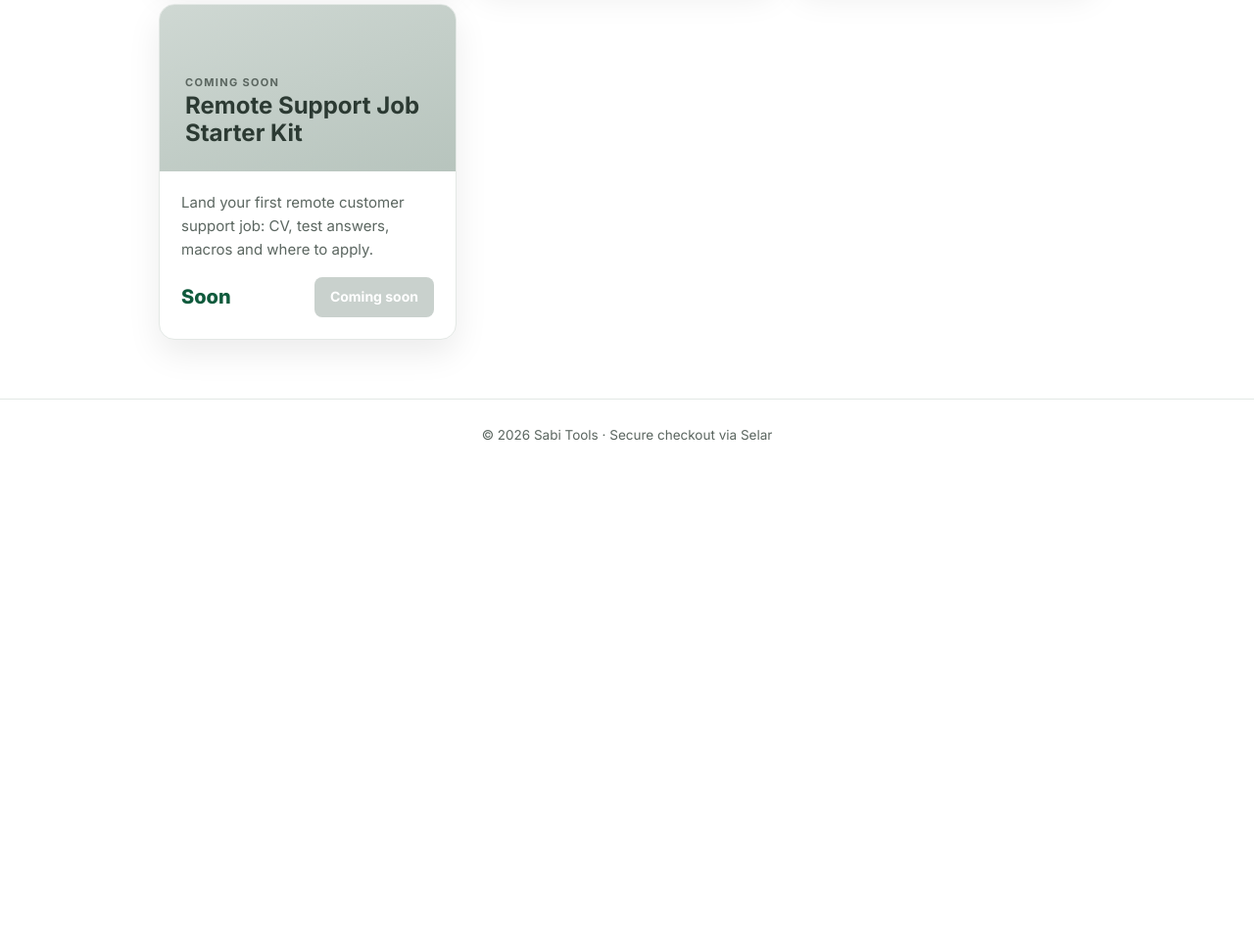
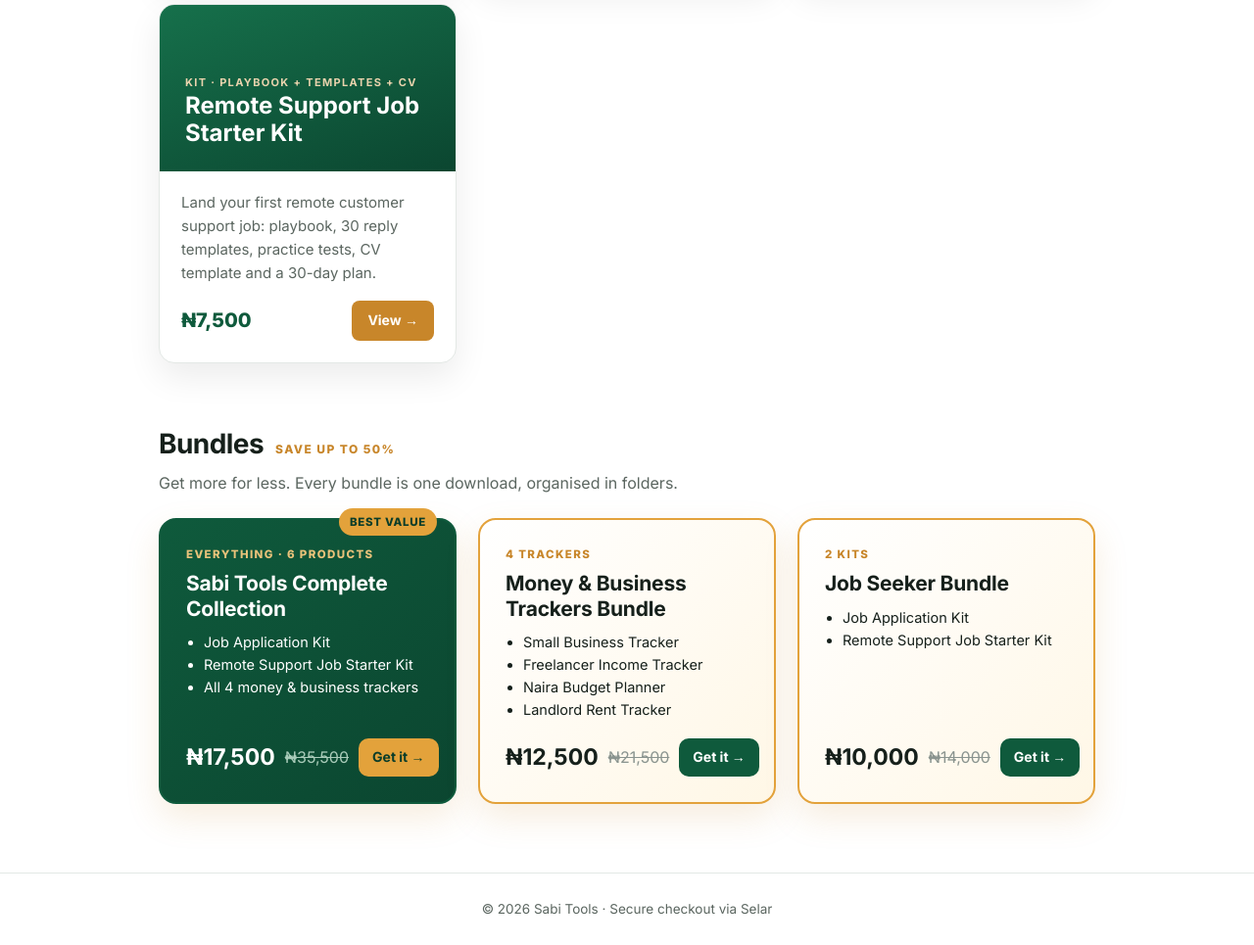
Before and after one commit to Gbemile97/store, a plain HTML site: page index.html in a window 1280 px wide. Shown: the part 1099-2064 px from the top of the page at 98% size. Before the commit the page ends 1580 px from the top, so only its background shows below. Drawn offline with Linux system fonts and the light colour scheme.

Commit message:
Store: bundles section + Remote Support Kit live

```diff
--- a/index.html
+++ b/index.html
@@ -29,6 +29,21 @@ header p{color:#d6ebe0;font-size:18px;max-width:600px;margin:0}
 .soon .thumb small{color:#5b6660}
 .soon .go{background:#c9d1cd}
 footer{border-top:1px solid var(--line);padding:26px 0;color:var(--mut);font-size:13.5px;text-align:center}
+.bh{display:flex;align-items:baseline;gap:12px;margin:0 0 6px}.bh h2{font-size:28px;letter-spacing:-.02em;margin:0}.bh span{font-size:12px;font-weight:800;letter-spacing:.12em;color:#c8862a}
+.bsub{color:var(--mut);margin:0 0 22px}
+.bgrid{display:grid;grid-template-columns:repeat(auto-fill,minmax(290px,1fr));gap:22px;margin:0 0 70px}
+.bc{position:relative;border-radius:18px;padding:26px;text-decoration:none;color:#16201b;background:linear-gradient(135deg,#fff 0%,#fff7e6 100%);border:2px solid #e3a23b;box-shadow:0 14px 34px rgba(200,134,42,.15);display:flex;flex-direction:column;transition:transform .15s}
+.bc:hover{transform:translateY(-4px)}
+.bc.best{background:linear-gradient(140deg,#0f5a3c,#0b4630);color:#fff;border-color:#0f5a3c}
+.bc .rib{position:absolute;top:-12px;right:18px;background:#e3a23b;color:#0b3d29;font-size:11.5px;font-weight:800;letter-spacing:.06em;padding:5px 11px;border-radius:20px}
+.bc small{font-size:11.5px;font-weight:800;letter-spacing:.12em;color:#c8862a}
+.bc.best small{color:#e9c27a}
+.bc b{display:block;font-size:21px;line-height:1.2;margin:8px 0 10px;letter-spacing:-.01em}
+.bc ul{margin:0 0 18px;padding-left:18px;font-size:14.5px;line-height:1.6}
+.bc .pr{margin-top:auto;display:flex;align-items:center;gap:10px}
+.bc .pr strong{font-size:23px;white-space:nowrap}.bc .pr s{color:#8a948f;font-size:16px}.bc.best .pr s{color:#a9cbb9}
+.bc .pr em{margin-left:auto;white-space:nowrap;font-style:normal;font-weight:700;font-size:14px;background:#0f5a3c;color:#fff;padding:8px 14px;border-radius:10px}
+.bc.best .pr em{background:#e3a23b;color:#0b3d29}
 </style>
 </head>
 <body>
@@ -70,11 +85,24 @@ footer{border-top:1px solid var(--line);padding:26px 0;color:var(--mut);font-siz
       <div class="body"><p>Next rent due dates, part payments and arrears, due-soon alerts, occupancy and net rental income.</p>
       <div class="foot"><span class="price">₦5,000</span><span class="go">View →</span></div></div>
     </a>
-    <div class="card soon">
-      <div class="thumb"><small>COMING SOON</small><b>Remote Support Job Starter Kit</b></div>
-      <div class="body"><p>Land your first remote customer support job: CV, test answers, macros and where to apply.</p>
-      <div class="foot"><span class="price">Soon</span><span class="go">Coming soon</span></div></div>
-    </div>
+    <a class="card" href="./remote-support-job-kit/">
+      <div class="thumb"><small>KIT · PLAYBOOK + TEMPLATES + CV</small><b>Remote Support Job Starter Kit</b></div>
+      <div class="body"><p>Land your first remote customer support job: playbook, 30 reply templates, practice tests, CV template and a 30-day plan.</p>
+      <div class="foot"><span class="price">₦7,500</span><span class="go">View →</span></div></div>
+    </a>
+  </div>
+  <div class="bh" id="bundles"><h2>Bundles</h2><span>SAVE UP TO 50%</span></div>
+  <p class="bsub">Get more for less. Every bundle is one download, organised in folders.</p>
+  <div class="bgrid">
+    <a class="bc best" href="https://selar.com/e4m431no1t"><div class="rib">BEST VALUE</div><small>EVERYTHING · 6 PRODUCTS</small><b>Sabi Tools Complete Collection</b>
+      <ul><li>Job Application Kit</li><li>Remote Support Job Starter Kit</li><li>All 4 money &amp; business trackers</li></ul>
+      <div class="pr"><strong>₦17,500</strong><s>₦35,500</s><em>Get it →</em></div></a>
+    <a class="bc" href="https://selar.com/77777l75to"><small>4 TRACKERS</small><b>Money &amp; Business Trackers Bundle</b>
+      <ul><li>Small Business Tracker</li><li>Freelancer Income Tracker</li><li>Naira Budget Planner</li><li>Landlord Rent Tracker</li></ul>
+      <div class="pr"><strong>₦12,500</strong><s>₦21,500</s><em>Get it →</em></div></a>
+    <a class="bc" href="https://selar.com/637w01j788"><small>2 KITS</small><b>Job Seeker Bundle</b>
+      <ul><li>Job Application Kit</li><li>Remote Support Job Starter Kit</li></ul>
+      <div class="pr"><strong>₦10,000</strong><s>₦14,000</s><em>Get it →</em></div></a>
   </div>
 </main>
 <footer>© 2026 Sabi Tools · Secure checkout via Selar</footer>
```
